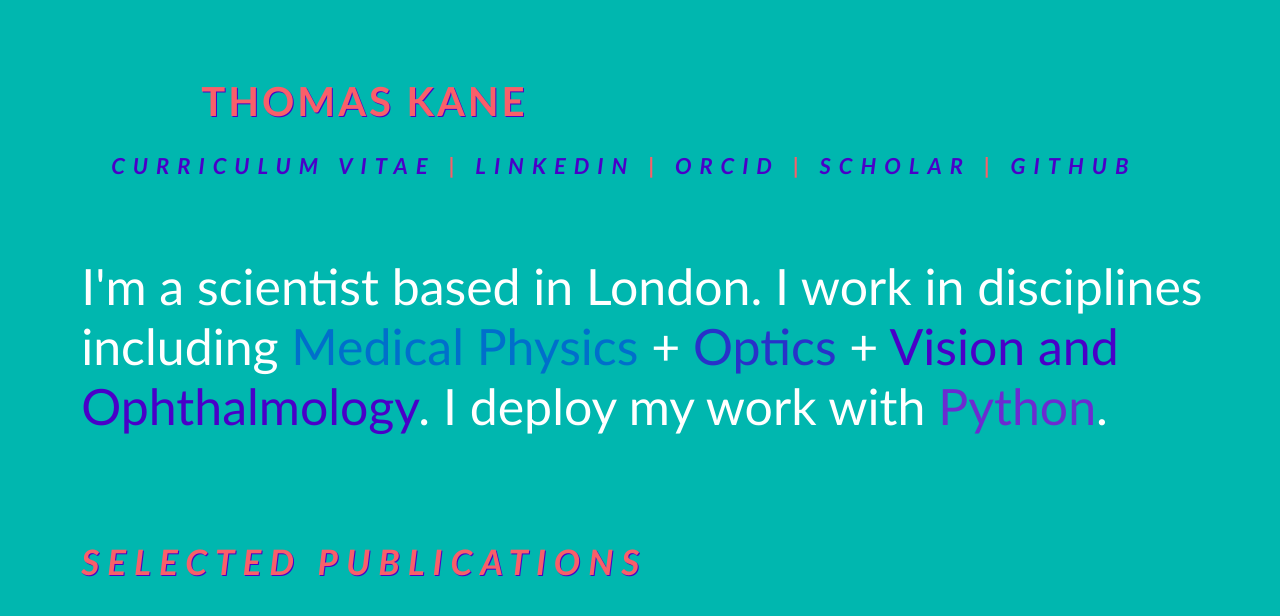
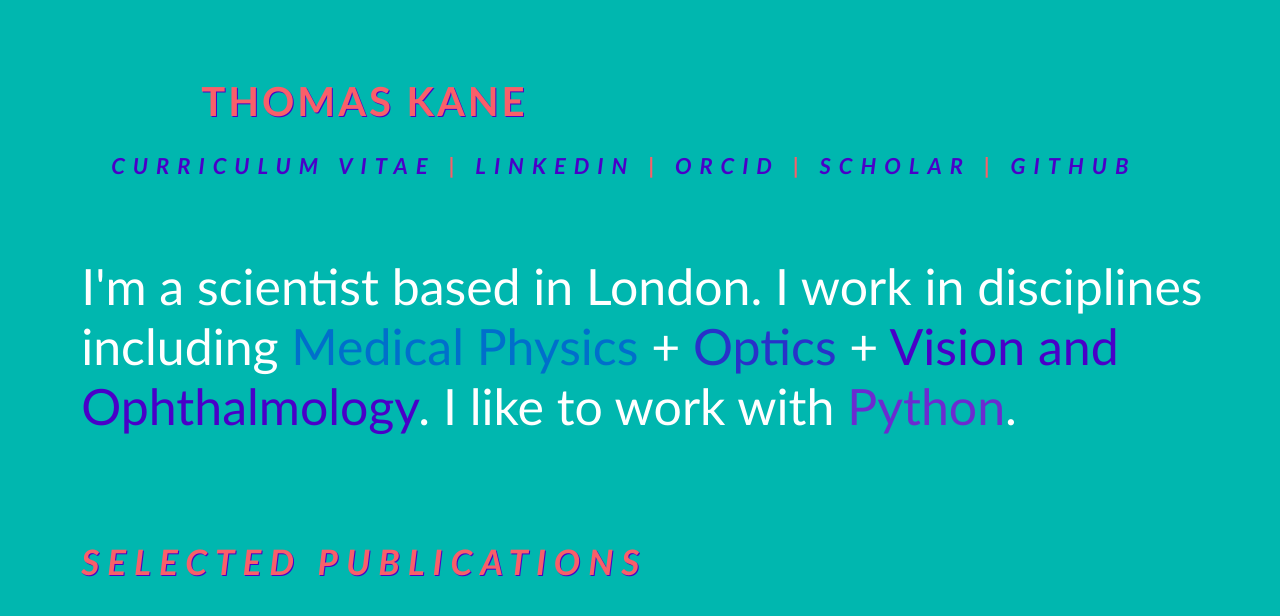
Before and after one commit to thomasmichaelkane/me, a plain HTML site: page index.html in a window 1280 px wide. Drawn offline with Linux system fonts and the light colour scheme; a web font is replaced by a local one.

Commit message:
fixing scroll bug

```diff
--- a/index.html
+++ b/index.html
@@ -29,7 +29,7 @@
       <div>
         <p id="intro">I'm a scientist based in London.
           I work in disciplines including <span id=medphys>Medical Physics</span>
-          + <span id=optics>Optics</span> + <span id=vision>Vision and Ophthalmology</span>. I deploy my work with <span id=python>Python</span>.
+          + <span id=optics>Optics</span> + <span id=vision>Vision and Ophthalmology</span>. I like to work with <span id=python>Python</span>.
         </p>
       </div>
     </div>
--- a/main.css
+++ b/main.css
@@ -19,7 +19,7 @@ body {
   padding-left: 60px;
   margin: 0 auto;
   margin-bottom: 0px;
-  overflow: hidden;
+  overflow-x: hidden;
   min-width: 280px;
   width: 92%;
   margin-bottom: 1em;
```
